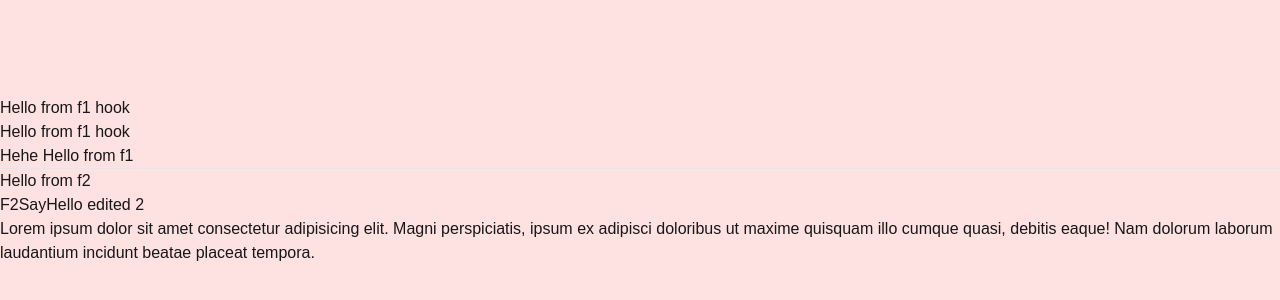
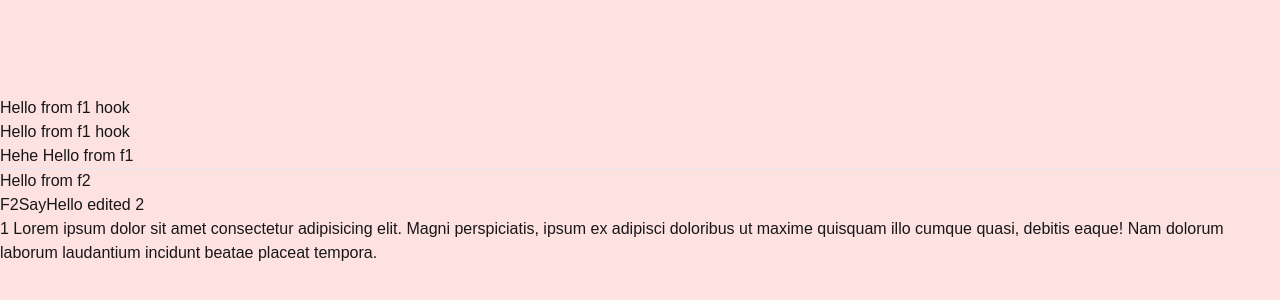
Before and after one commit to teq-hungpham/test, a Next.js app: page / in a window 1280 px wide. Shown: the part 220-520 px from the top of the page. Built offline with nearby package versions, Linux system fonts and the light colour scheme.

Commit message:
update main

```diff
--- a/src/pages/index.tsx
+++ b/src/pages/index.tsx
@@ -17,7 +17,7 @@ export default function Home() {
 					<h2>{data}</h2>
 					<F2SayHello />
 					<div>
-						Lorem ipsum dolor sit amet consectetur adipisicing elit. Magni
+						1 Lorem ipsum dolor sit amet consectetur adipisicing elit. Magni
 						perspiciatis, ipsum ex adipisci doloribus ut maxime quisquam illo
 						cumque quasi, debitis eaque! Nam dolorum laborum laudantium incidunt
 						beatae placeat tempora.
```
